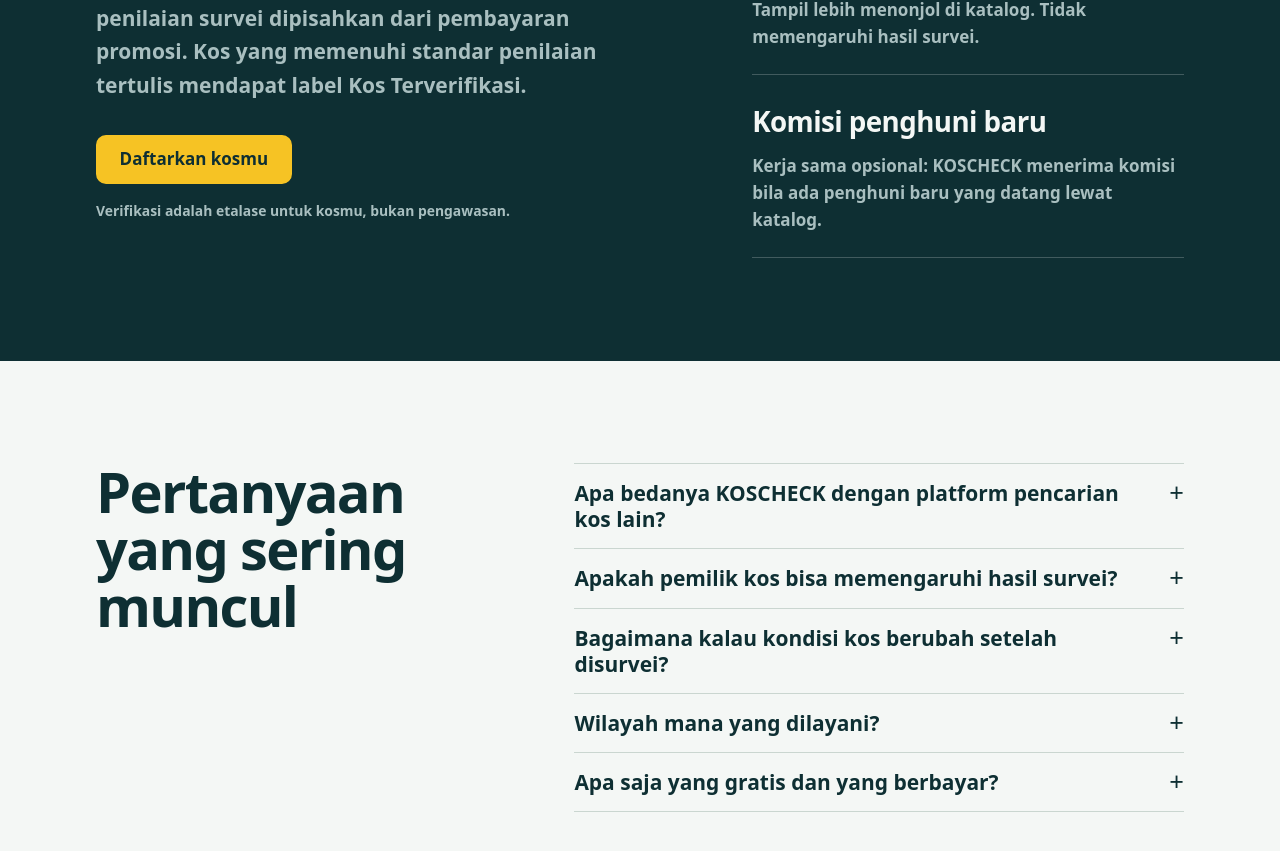
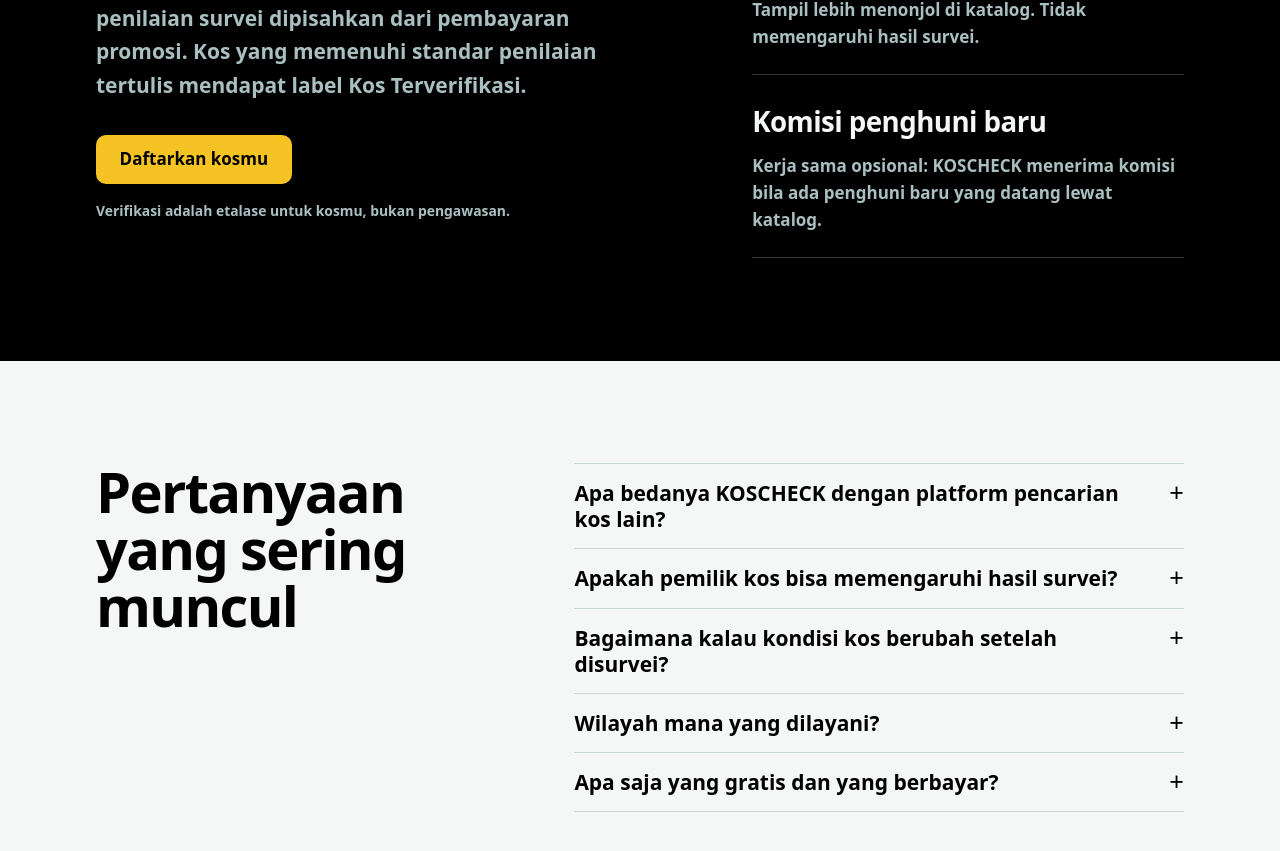
Before and after one commit to MuhammadKhaidir/KoshCheck, a React (Vite) app: page / in a window 1280 px wide. Shown: the part 5958-6809 px from the top of the page. Built offline with nearby package versions, Linux system fonts and the light colour scheme.

Commit message:
ubah tulisan jadi hytam

```diff
--- a/src/components/chat/ChatWidget.module.css
+++ b/src/components/chat/ChatWidget.module.css
@@ -69,7 +69,7 @@
 }
 
 .launcher:hover {
-  background: var(--ink-soft);
+  background: var(--ink-hover);
 }
 
 .panel {
--- a/src/components/ui/Button.module.css
+++ b/src/components/ui/Button.module.css
@@ -34,8 +34,8 @@
 }
 
 .primary:hover {
-  background: var(--ink-soft);
-  border-color: var(--ink-soft);
+  background: var(--ink-hover);
+  border-color: var(--ink-hover);
 }
 
 .secondary {
--- a/src/styles/tokens.css
+++ b/src/styles/tokens.css
@@ -5,7 +5,7 @@
   Mengganti tema cukup dengan mengubah nilai di file ini.
 
   Palet: "Tinta Musi + Penanda Survei"
-  - ink     : teal tua, warna tinta laporan dan teks utama
+  - ink     : hitam pekat, warna tinta laporan dan teks utama
   - marker  : kuning penanda surveyor, dipakai hemat sebagai aksen
   - ok/warn/bad : tiga status hasil survei (sesuai, beda, tidak sesuai)
 */
@@ -13,13 +13,14 @@
   color-scheme: light;
 
   /* Warna dasar */
-  --ink: #0e2f33;
-  --ink-soft: #2c4b4f;
+  --ink: #000000;
+  --ink-soft: #000000;
+  --ink-hover: #2a2a2a; /* hover tombol gelap, karena --ink dan --ink-soft sekarang sama-sama hitam */
   --paper: #f4f7f5;
   --paper-sunk: #e6ede9;
   --white: #ffffff;
   --line: #cad6d0;
-  --muted: #566e71;
+  --muted: #000000;
   --on-ink-mute: #a9bfc0;
 
   /* Aksen */
```
Also changed, not shown: 1 other file (tests, documents, lock files or other folders).
